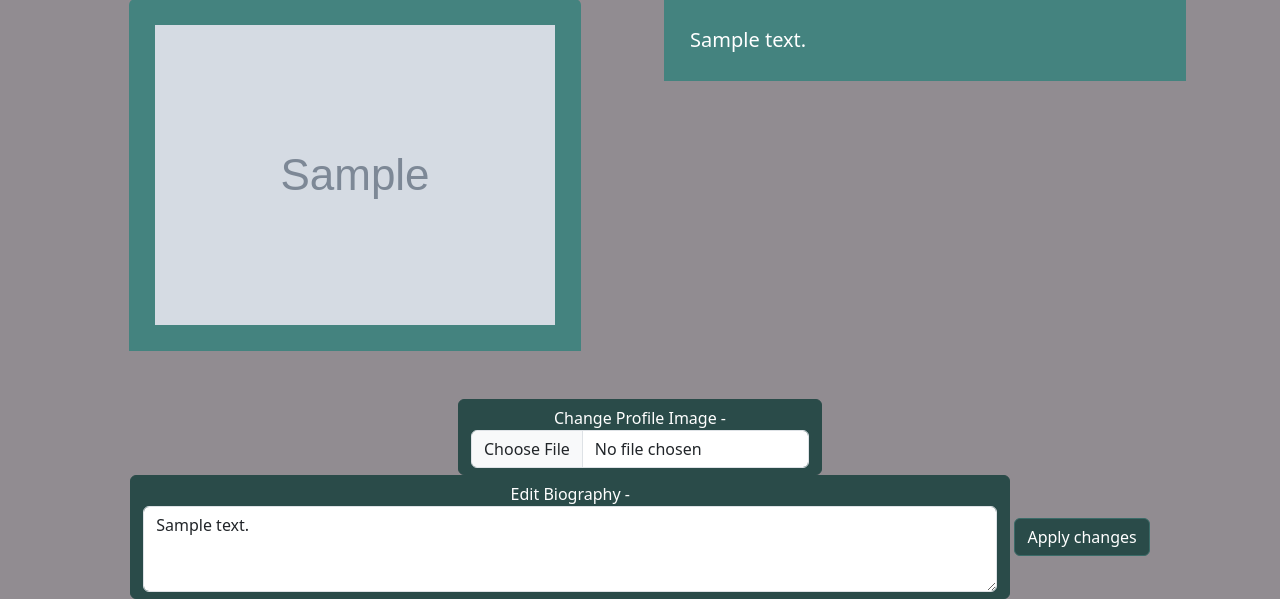
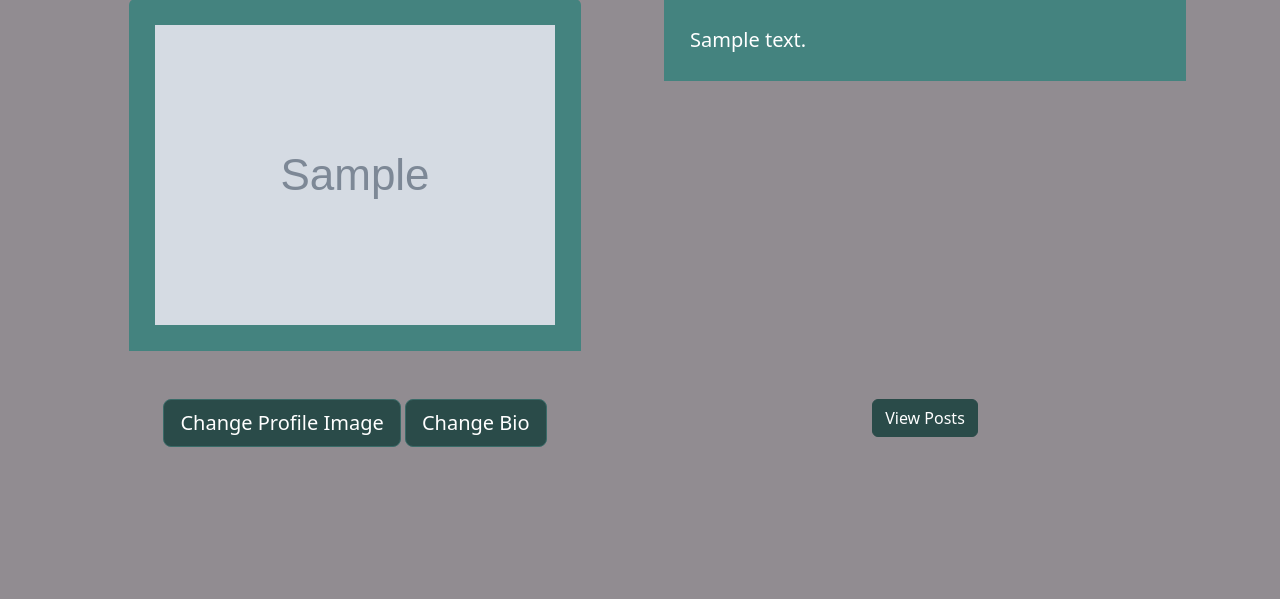
Before and after one commit to Humhmu/CityStars, a Django app: a page that uses templates/CityStars_app/profile.html in a window 1280 px wide. Shown: the part 238-837 px from the top of the page. After the commit the page ends 685 px from the top, so only its background shows below. Run offline with Django 3.2, Linux system fonts and the light colour scheme; a user stored in the database is signed in; tables that the repository leaves empty hold one stand-in row (values such as "Sample post"); grey boxes marked "Sample" are stand-in pictures; some libraries are stand-ins or nearby versions.

Commit message:
updated profile so correct buttons are seen by all users, and buttons are functional and match wireframes

```diff
--- a/CityStars_app/views.py
+++ b/CityStars_app/views.py
@@ -15,22 +15,22 @@ def like_post(request):
     if request.method == "GET":
         user = request.user
         if user.is_authenticated:
-            post_id = request.GET['post_id']
+            post_id = request.GET["post_id"]
             try:
                 post = Post.objects.get(id=int(post_id))
             except Post.DoesNotExist or ValueError:
                 return HttpResponse(-1)
 
             if user in post.liked_by.all():
-                img = static('images/emptyheart.png')
+                img = static("images/emptyheart.png")
                 post.liked_by.remove(user)
                 post.save()
             else:
-                img = static('images/heart.png')
+                img = static("images/heart.png")
                 post.liked_by.add(user)
                 post.save()
 
-            return JsonResponse([len(post.liked_by.all()),img], safe=False)
+            return JsonResponse([len(post.liked_by.all()), img], safe=False)
 
 
 def city_stars(request):
@@ -66,7 +66,11 @@ def city(request, city_slug):
         context_dict["city"] = city
 
         context_dict["header"] = True
-        context_dict["top_posts"] = sorted(Post.objects.filter(city=city),key = lambda post:len(post.liked_by.all()), reverse=True)[:3]
+        context_dict["top_posts"] = sorted(
+            Post.objects.filter(city=city),
+            key=lambda post: len(post.liked_by.all()),
+            reverse=True,
+        )[:3]
     except City.DoesNotExist:
         context_dict["city"] = None
 
@@ -142,11 +146,11 @@ def profile(request, profile_slug):
     context_dict = {}
 
     user = request.user
+    profile = Profile.objects.filter(slug=profile_slug)[0]
+    context_dict["profile"] = profile
+
     if user.is_authenticated:
-
         user_profile = Profile.objects.get(user=user)
-        profile = Profile.objects.filter(slug=profile_slug)[0]
-
         if request.method == "POST" and user_profile == profile:
             old_picture = profile.profile_picture
             form = UserProfileForm(request.POST, request.FILES, instance=profile)
@@ -184,7 +188,7 @@ def profile(request, profile_slug):
             [
                 (
                     True
-                    if (o.user_requested == user_profile or o.user_initiated == profile)
+                    if (o.user_requested == user_profile and o.user_initiated == profile)
                     and o.pending == True
                     else False
                 )
@@ -192,11 +196,8 @@ def profile(request, profile_slug):
                 | Friendship.objects.filter(user_requested=user_profile)
             ]
         )
-        context_dict["profile"] = profile
 
-        return render(request, "CityStars_app/profile.html", context=context_dict)
-    else:
-        return redirect("CityStars_app:login")
+    return render(request, "CityStars_app/profile.html", context=context_dict)
 
 
 @login_required
@@ -298,15 +299,11 @@ def chat(request, profile_slug, friend_slug):
 def posts(request, profile_slug):
     context_dict = {}
 
-    user = request.user
-    if user.is_authenticated:
-        profile = Profile.objects.get(slug=profile_slug)
-        context_dict["user_posts"] = Post.objects.filter(user=profile)
-        context_dict["profile"] = profile
+    profile = Profile.objects.get(slug=profile_slug)
+    context_dict["user_posts"] = Post.objects.filter(user=profile)
+    context_dict["profile"] = profile
 
-        return render(request, "CityStars_app/posts.html", context=context_dict)
-    else:
-        return redirect("CityStars_app:login")
+    return render(request, "CityStars_app/posts.html", context=context_dict)
 
 
 def post(request, post_id):
--- a/static/css/profile.css
+++ b/static/css/profile.css
@@ -42,3 +42,12 @@
   color: white;
   font-weight: bolder;
 }
+
+.modal-content {
+  background-color: var(--PRIMARY);
+  color: white;
+}
+
+.modal-dialog {
+  max-width: fit-content;
+}
--- /dev/null
+++ b/static/js/profile.js
@@ -0,0 +1,9 @@
+const profileModal = new bootstrap.Modal(
+  document.getElementById("profileModal"),
+  options
+);
+
+const bioModal = new bootstrap.Modal(
+  document.getElementById("bioModal"),
+  options
+);
--- a/templates/CityStars_app/profile.html
+++ b/templates/CityStars_app/profile.html
@@ -23,11 +23,7 @@
         <div class="row">
             <div class="col text-center g-5">
                 <div class="profile-image">
-                        <img
-                            src={{profile.profile_picture.url}}
-                            class="img-fluid rounded-top    "
-                            alt="Profile Picture"
-                        />
+                    <img src={{profile.profile_picture.url}} class="img-fluid rounded-top    " alt="Profile Picture" />
                 </div>
             </div>
             <div class="col text-center g-5">
@@ -42,42 +38,84 @@
         </div>
 
         <div class="row">
+            {% if user.is_authenticated %}
+
             {% if user == profile.user %}
             <div class="col text-center g-5">
+                <button type="button" class="btn btn-primary btn-lg" data-bs-toggle="modal"
+                    data-bs-target="#profileModal">
+                    Change Profile Image
+                </button>
+
+                <div class="modal fade" id="profileModal" tabindex="-1" data-bs-backdrop="static"
+                    data-bs-keyboard="false" role="dialog" aria-labelledby="modalTitleId" aria-hidden="true">
+                    <div class="modal-dialog modal-dialog-scrollable modal-dialog-centered modal-sm" role="document">
+                        <div class="modal-content">
+                            <div class="modal-header">
+                                <h5 class="modal-title" id="modalTitleId">
+                                    Choose an image
+                                </h5>
+                                <button type="button" class="btn-close" data-bs-dismiss="modal"
+                                    aria-label="Close"></button>
+                            </div>
+                            <div class="modal-body">
                                 <form class="profile-form" id="profile_form" method="post"
                                     enctype="multipart/form-data">
                                     {% csrf_token %}
-                            <button
-                                type="button"
-                                class="btn btn-primary profile-btn"
-                            >
-                                Change Profile Image -
-                                <input type="file" accept="image/*" class="form-control" name="profile_picture" id="profile_picture" placeholder=""
-                                       aria-describedby="fileHelpId" />
+                                    <input type="file" accept="image/*" class="form-control" name="profile_picture"
+                                        id="profile_picture" placeholder="" aria-describedby="fileHelpId" />
+
+                            </div>
+                            <div class="modal-footer">
+                                <button type="button" class="btn btn-secondary" data-bs-dismiss="modal">
+                                    Close
                                 </button>
-                            <button
-                                type="button"
-                                class="btn btn-primary profile-btn"
-                            >
-                                Edit Biography -
+                                <button type="submit" class="btn btn-primary">Save</button>
+                                </form type="submit" name="submit" value="Update Profile">
+                            </div>
+                        </div>
+                    </div>
+                </div>
+
+                <button type="button" class="btn btn-primary btn-lg" data-bs-toggle="modal" data-bs-target="#bioModal">
+                    Change Bio
+                </button>
+
+                <div class="modal fade" id="bioModal" tabindex="-1" data-bs-backdrop="static" data-bs-keyboard="false"
+                    role="dialog" aria-labelledby="modalTitleId" aria-hidden="true">
+                    <div class="modal-dialog modal-dialog-scrollable modal-dialog-centered modal-sm" role="document">
+                        <div class="modal-content">
+                            <div class="modal-header">
+                                <h5 class="modal-title" id="modalTitleId">
+                                    Change your bio
+                                </h5>
+                                <button type="button" class="btn-close" data-bs-dismiss="modal"
+                                    aria-label="Close"></button>
+                            </div>
+                            <div class="modal-body">
+                                <form class="profile-form" id="profile_form" method="post"
+                                    enctype="multipart/form-data">
+                                    {% csrf_token %}
                                     <textarea class="form-control" name="bio" id="bio" rows="3" cols="88"
                                         maxlength="1000">{{ profile.bio }}</textarea>
+                            </div>
+                            <div class="modal-footer">
+                                <button type="button" class="btn btn-secondary" data-bs-dismiss="modal">
+                                    Close
                                 </button>
-
-                            <button type="submit" class="btn btn-primary">
-                                Apply changes
-                            </button>
+                                <button type="submit" class="btn btn-primary">Save</button>
                                 </form type="submit" name="submit" value="Update Profile">
+                            </div>
+                        </div>
+                    </div>
+                </div>
             </div>
             {% else %}
 
             {% if friend %}
             <div class="col text-center g-5">
-                        <button
-                            type="button"
-                            class="btn btn-primary profile-btn"
-                            onclick="window.location.href='{% url 'CityStars_app:chat' profile.slug profile.slug %}';"
-                        >
+                <button type="button" class="btn btn-primary profile-btn"
+                    onclick="window.location.href='{% url 'CityStars_app:chat' user.profile.slug profile.slug %}';">
                     Chat
                 </button>
             </div>
@@ -91,50 +129,38 @@
 
             {% elif requested %}
             <div class="col-md-3 text-center g-5">
-                        <button
-                            type="button"
-                            class="btn btn-primary profile-btn"
-                            onclick="window.location.href='{% url 'CityStars_app:accept_friend_request' profile.slug %}';"
-                        >
+                <button type="button" class="btn btn-primary profile-btn"
+                    onclick="window.location.href='{% url 'CityStars_app:accept_friend_request' profile.slug %}';">
                     Accept Friend Request
                 </button>
             </div>
 
             <div class="col-md-3 text-center g-5">
-                        <button
-                            type="button"
-                            class="btn btn-primary profile-btn"
-                            onclick="window.location.href='{% url 'CityStars_app:reject_friend_request' profile.slug %}';"
-                        >
+                <button type="button" class="btn btn-primary profile-btn"
+                    onclick="window.location.href='{% url 'CityStars_app:reject_friend_request' profile.slug %}';">
                     Reject Friend Request
                 </button>
             </div>
-
             {% else %}
             <div class="col text-center g-5">
-                        <button
-                            type="button"
-                            class="btn btn-primary profile-btn"
-                            onclick="window.location.href='{% url 'CityStars_app:send_friend_request' profile.slug %}';"
-                        >
+                <button type="button" class="btn btn-primary profile-btn"
+                    onclick="window.location.href='{% url 'CityStars_app:send_friend_request' profile.slug %}';">
                     Send Friend Request
                 </button>
             </div>
-
             {% endif %}
-                    <div class ="col text-center g-5">
-                        <button
-                            type="button"
-                            class="btn btn-primary profile-btn"
-                            onclick="window.location.href='{% url 'CityStars_app:posts' profile.slug %}';"
-                        >
+            {% endif %}
+            {% endif %}
+            <div class="col text-center g-5">
+                <button type="button" class="btn btn-primary profile-btn"
+                    onclick="window.location.href='{% url 'CityStars_app:posts' profile.slug %}';">
                     View Posts
                 </button>
             </div>
-                {% endif %}
         </div>
     </div>
 
 </div>
 
+<script src="{% static "js/profile.js" %}"></script>
 {% endblock %}
```
Also changed, not shown: CityStars_app/migrations/0007_alter_profile_bio.py (added). Lines whose indentation alone changed are shown as unchanged.
